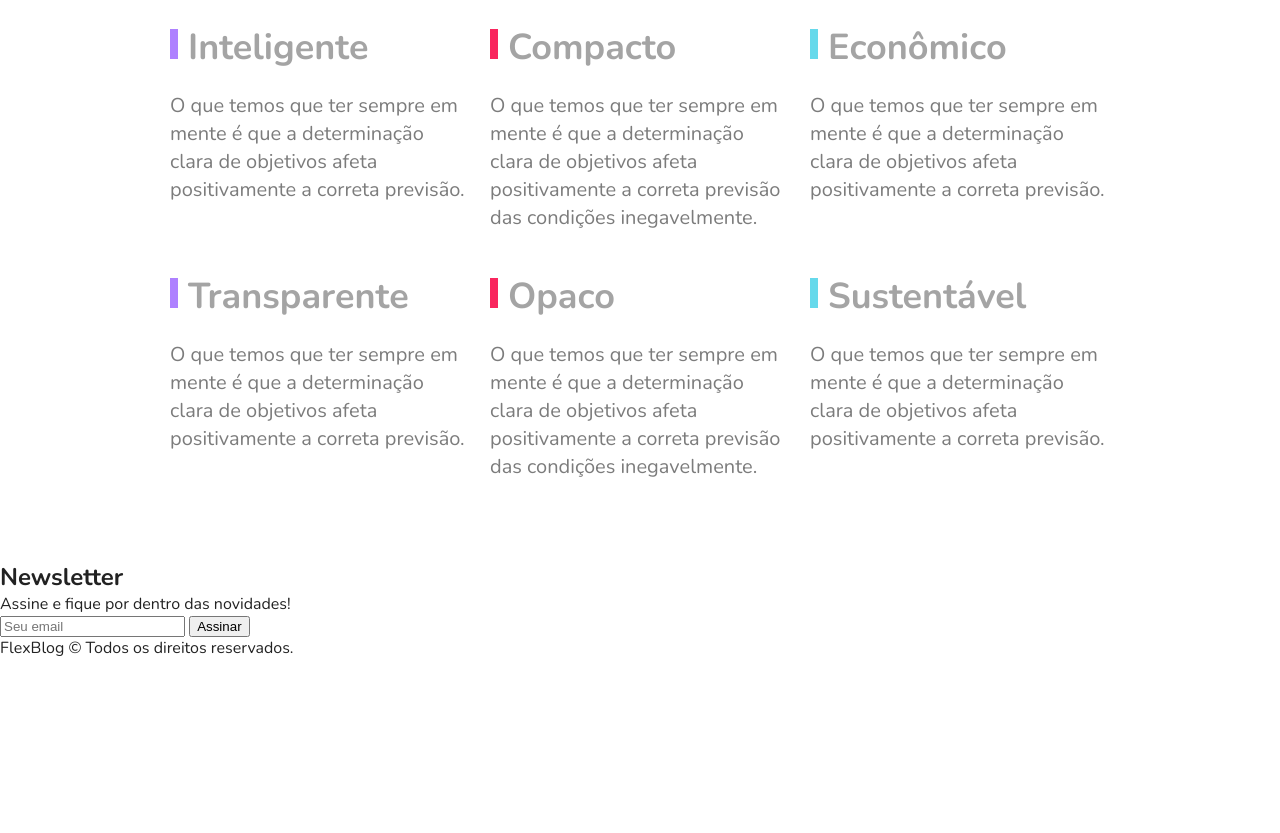
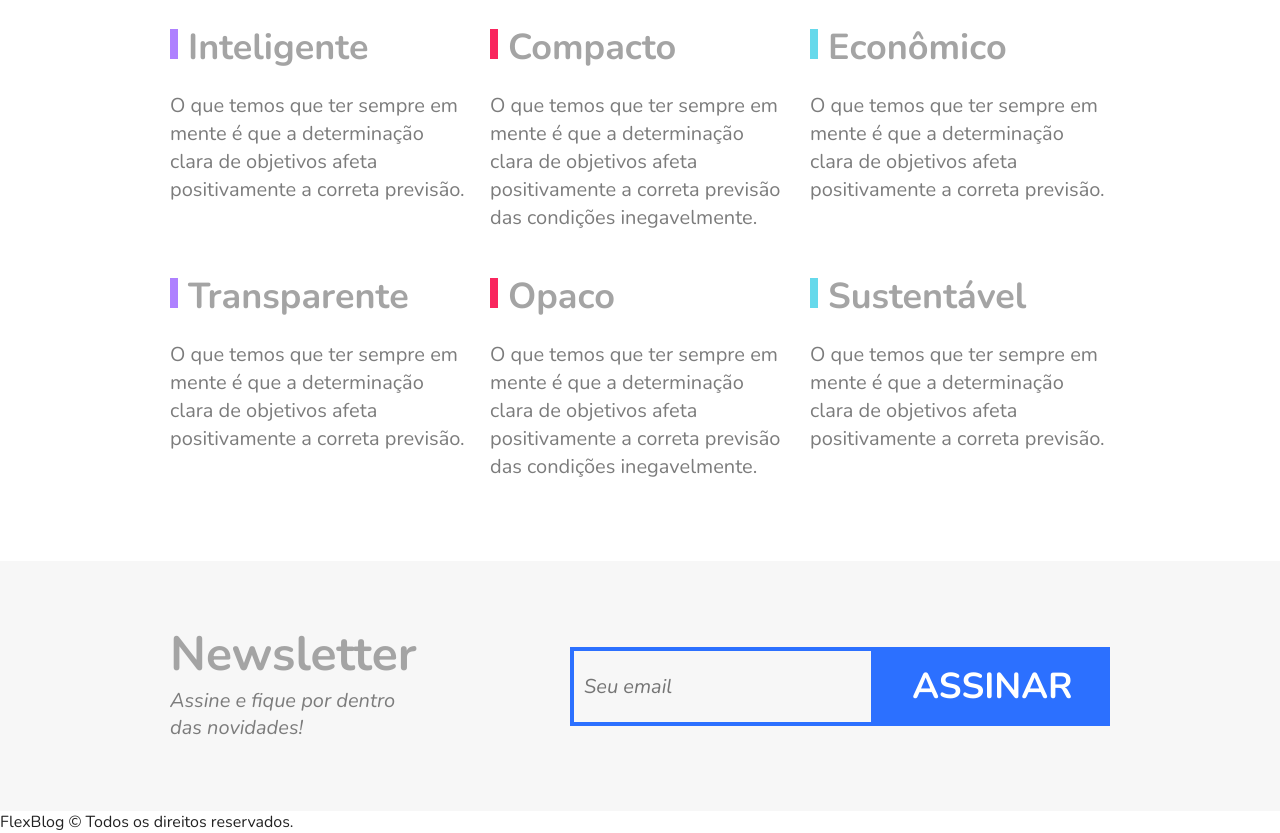
Before and after one commit to bsgabriel/FlexBlog, a plain HTML site: page index.html in a window 1280 px wide. Shown: the part 2525-3358 px from the top of the page. Before the commit the page ends 3184 px from the top, so only its background shows below. Drawn offline with nearby package versions, Linux system fonts and the light colour scheme.

Commit message:
CSS do newsletter.

```diff
--- /dev/null
+++ b/css/newsletter.css
@@ -0,0 +1,65 @@
+.newsletter {
+  background: #f7f7f7;
+  padding: 60px calc( (100% - 960px) / 2);
+  display: flex;
+  flex-wrap: wrap;
+}
+
+.newsletterInfo {
+  flex: 1 1 240px;
+  margin: 0 10px;
+}
+
+.newsletterInfo h1 {
+  font-size: 3em;
+  color: #a4a4a4;
+}
+
+.newsletterInfo p {
+  font-size: 1.25em;
+  font-style: italic;
+  max-width: 230px;
+  color: #7c7c7c;
+  margin-bottom: 10px;
+}
+
+.newsletterForm {
+  flex: 2 1 260px;
+  margin: 0 10px;
+  align-self: center;
+  display: flex;
+  flex-wrap: wrap;
+}
+
+.newsletterForm input {
+  flex: 3 1 200px;
+  font-size: 1.25em;
+  color: #7c7c7c;
+  font-style: italic;
+  font-family: "Nunito", Helvetica, Arial, sans-serif;
+  border: 4px solid #2c70ff;
+  background: transparent;
+  padding: 15px 10px;
+  margin: 0px;
+  border-radius: 0px;
+}
+
+.newsletterForm button {
+  flex: 1 1 200px;
+  font-family: "Nunito", Helvetica, Arial, sans-serif;
+  font-size: 2.25em;
+  font-weight: bold;
+  text-transform: uppercase;
+  background: #2c70ff;
+  color: white;
+  margin: 0px;
+  cursor: pointer;
+  border: 0px;
+  padding: 15px 10px;
+}
+
+@media (max-width: 600px) {
+  .newsletterForm button {
+    font-size: 1.5em;
+  }
+}
--- a/css/style.css
+++ b/css/style.css
@@ -5,3 +5,4 @@
 @import "produtos.css";
 @import "preco.css";
 @import "qualidade.css";
+@import "newsletter.css";
--- a/index.html
+++ b/index.html
@@ -157,7 +157,7 @@
       <h1>Newsletter</h1>
       <p>Assine e fique por dentro das novidades!</p>
     </div>
-    <form newsletterForm>
+    <form class="newsletterForm">
       <input type="text" placeholder="Seu email">
       <button type="submit">Assinar</button>
     </form>
```
